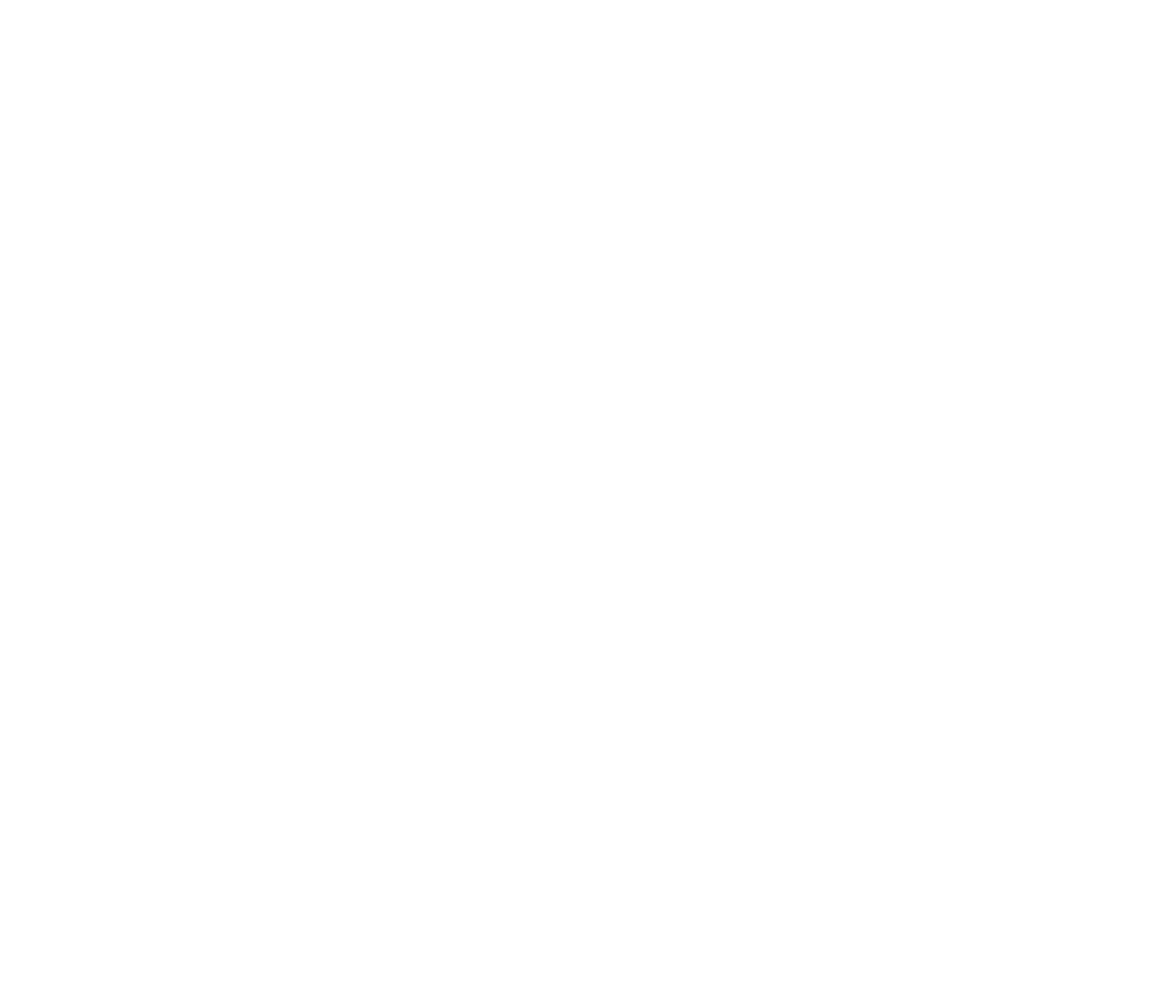
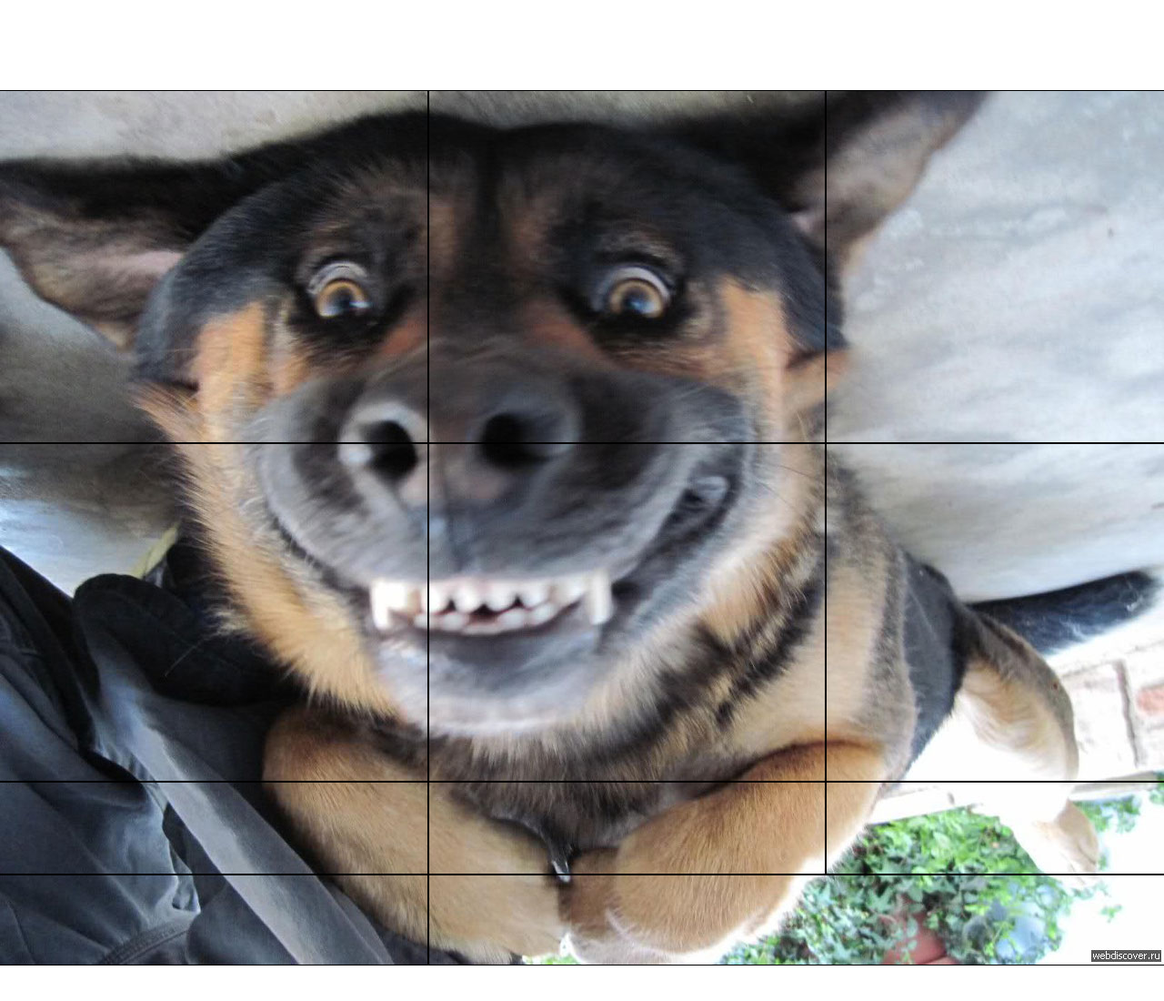
Before and after one commit to Misha-Ov/html_06, a plain HTML site: page pages/dog.html in a window 1280 px wide. Shown: the whole page at 91% size. Before the commit the page ends 800 px from the top, so only its background shows below. Drawn offline with Linux system fonts and the light colour scheme.

Commit message:
IN dog.html: finnished the dog table | IN style.css: added block proerty for image; added margin for .table; added an outline for each cell

```diff
--- a/pages/dog.html
+++ b/pages/dog.html
@@ -7,6 +7,36 @@
     <link rel="stylesheet" href="../styles/style.css">
 </head>
 <body class="dog_page">
-
+    <table class="table">
+        <tr>
+            <td>
+                <img src="../images/dog_images/ulybaka_01.jpg" alt="ulybaka_01" width="471px" height="387px">
+            </td>
+            <td rowspan="3">
+                <img src="../images/dog_images/ulybaka_02.jpg" alt="ulybaka_02" width="437px" height="861px">
+            </td>
+            <td>
+                <img src="../images/dog_images/ulybaka_03.jpg" alt="ulybaka_03" width="372px" height="387px">
+            </td>
+        </tr>
+        <tr>
+            <td rowspan="3">
+                <img src="../images/dog_images/ulybaka_04.jpg" alt="ulybaka_04" width="471px" height="573px">
+            </td>
+            <td>
+                <img src="../images/dog_images/ulybaka_05.jpg" alt="ulybaka_05" width="372px" height="372px">
+            </td>
+        </tr>
+        <tr>
+            <td>
+                <img src="../images/dog_images/ulybaka_06.jpg" alt="ulybaka_06" width="372px" height="102px">
+            </td>
+        </tr>
+        <tr>
+            <td colspan="2">
+                <img src="../images/dog_images/ulybaka_07.jpg" alt="ulybaka_07" width="809px" height="99px">
+            </td>
+        </tr>
+    </table>
 </body>
 </html>
--- a/styles/style.css
+++ b/styles/style.css
@@ -3,6 +3,14 @@
     padding: 0;
     box-sizing: border-box;
     border-collapse: collapse;
+}
+
+.table {
+    margin: 100px auto;
+}
+
+img {
+    display: block;
 }
 
 .index .wrapper {
@@ -14,3 +22,9 @@
 .index .list__item {
     margin: 20px;
 }
+
+.table,
+tr,
+td {
+    outline: 1px solid black;
+}
```
